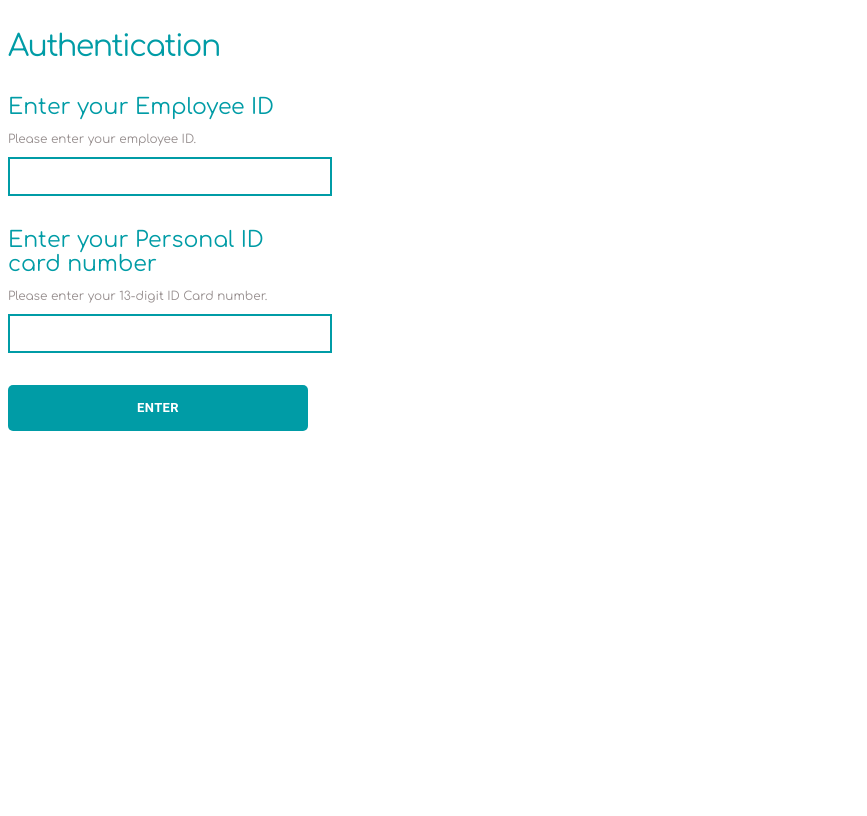
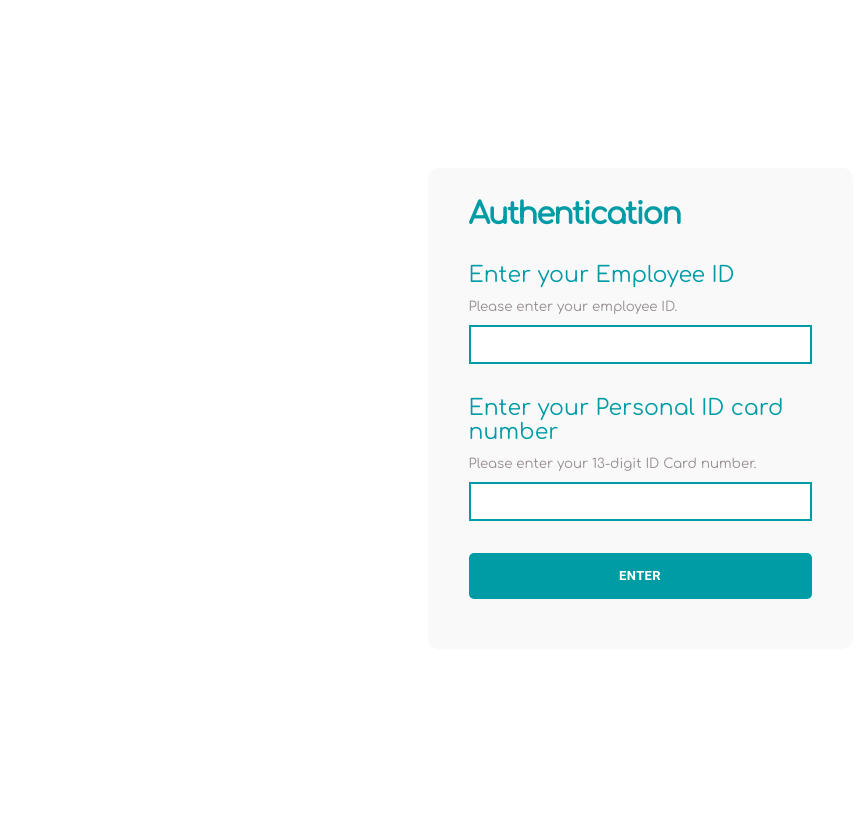
Before and after one commit to 6210612815/Kubota, a Django app: page / in a window 1280 px wide. Shown: the whole page, without its empty margins (0-867 px from the left). Before the commit the page ends 431 px from the top, so only its background shows below. Run offline with Django 4.2, Linux system fonts and the light colour scheme.

Commit message:
update first page

```diff
--- a/database/models.py
+++ b/database/models.py
@@ -16,8 +16,8 @@ class PersonForm(forms.ModelForm):
         }
 
 class Reset(models.Model):
-    pass_1st = models.IntegerField()
-    pass_2nd = models.IntegerField()
+    pass_1st = models.CharField(max_length=100)
+    pass_2nd = models.CharField(max_length=100)
 
 class ResetForm(forms.ModelForm):
     class Meta:
--- a/project/static/css/create.css
+++ b/project/static/css/create.css
@@ -4,7 +4,7 @@ body {
 
 .head {
     font-size: 30px;
-    /* font-weight: 600; */
+    font-weight: 600;
     letter-spacing: -1.5px;
 }
 
@@ -13,30 +13,54 @@ body {
     margin: 2rem 0 10px 0;
 }
 
+.center-screen {
+    display: flex;
+    justify-content: center;
+    align-items: center;
+    min-height: 100vh;
+}
+
+.container {
+    position: relative;
+    overflow: hidden;
+    margin: auto;
+    display: flex;
+    justify-content: center;
+
+    width: 425px;
+    height: 481px;
+    background: rgba(245, 245, 245, 0.6);
+    border-radius: 10px;
+    /* max-width: 425px; */
+}
+
+.layout-text-box {
+    position: absolute;
+    width: 343px;
+    height: auto;
+    /* width: 100%; */
+}
+
 form {
     margin-top: 2em;
-    width: 300px;
+    width: 100%;
 }
 
 form input {
+    border: 2px solid var(--main-green-color);
+    padding: 10px 10px;
     width: 100%;
+    margin-top: 10px;
+    box-sizing: border-box;
 }
 
-form input[type="text"] {
-    border: 2px solid var(--main-green-color);
-    padding: 10px 10px;
-    /* width: 100%; */
-    margin-top: 10px;
-}
-
-form input[type="submit"] {
+form button {
     font-family: 'Roboto', sans-serif;
     font-weight: 600;
     font-size: 13px;
     letter-spacing: .4px;
-
     padding: 10px 0px;
-    /* width: 100%; */
+    width: 100%;
 
     cursor: pointer;
     background: var(--main-green-color);
@@ -49,5 +73,10 @@ form input[type="submit"] {
 
 small {
     color: var(--text-grey-color);
-    font-size: 12px;
 }
+
+@media screen and (max-width: 425px) {
+    .container {
+        background: none;
+    }
+}
--- a/project/static/css/styles.css
+++ b/project/static/css/styles.css
@@ -5,4 +5,6 @@
 
 body {
     font-family: 'Comfortaa', cursive;
+    overflow: hidden;
+    box-sizing: border-box;
 }
--- a/project/templates/base.html
+++ b/project/templates/base.html
@@ -3,6 +3,8 @@
 
 <html>
     <head>
+        <meta name="viewport" content="width=device-width,initial-scale=1">
+
         <link rel="shortcut icon" href="https://www.siamkubota.co.th/wp-content/themes/siamkubota/assets/img/favicon.png">
         <link rel="preconnect" href="https://fonts.googleapis.com">
         <link rel="preconnect" href="https://fonts.gstatic.com" crossorigin>
--- a/project/templates/person_create.html
+++ b/project/templates/person_create.html
@@ -5,11 +5,9 @@
 
 {% block body %}
     <link rel="stylesheet" href="{% static 'css/create.css' %}">
-
-    <div class="auth">
-
-    </div>
-
+    <div class="center-screen">
+        <div class="container">
+            <div class="layout-text-box">
                 <p class="head">Authentication</p>
 
                 <form method ="post" action="person_created">
@@ -20,6 +18,10 @@
                     <p class="sec-head">Enter your Personal ID card number</p>
                     <small>Please enter your 13-digit ID Card number.</small><br>
                     <input type="text" name="card_id" placeholder=""><br>
-        <input type="submit" value="ENTER">
+                    <button type="submit">ENTER</button>
                 </form>
+            </div>
+        </div>
+    </div>
+
 {% endblock %}
```
Lines whose indentation alone changed are shown as unchanged.
